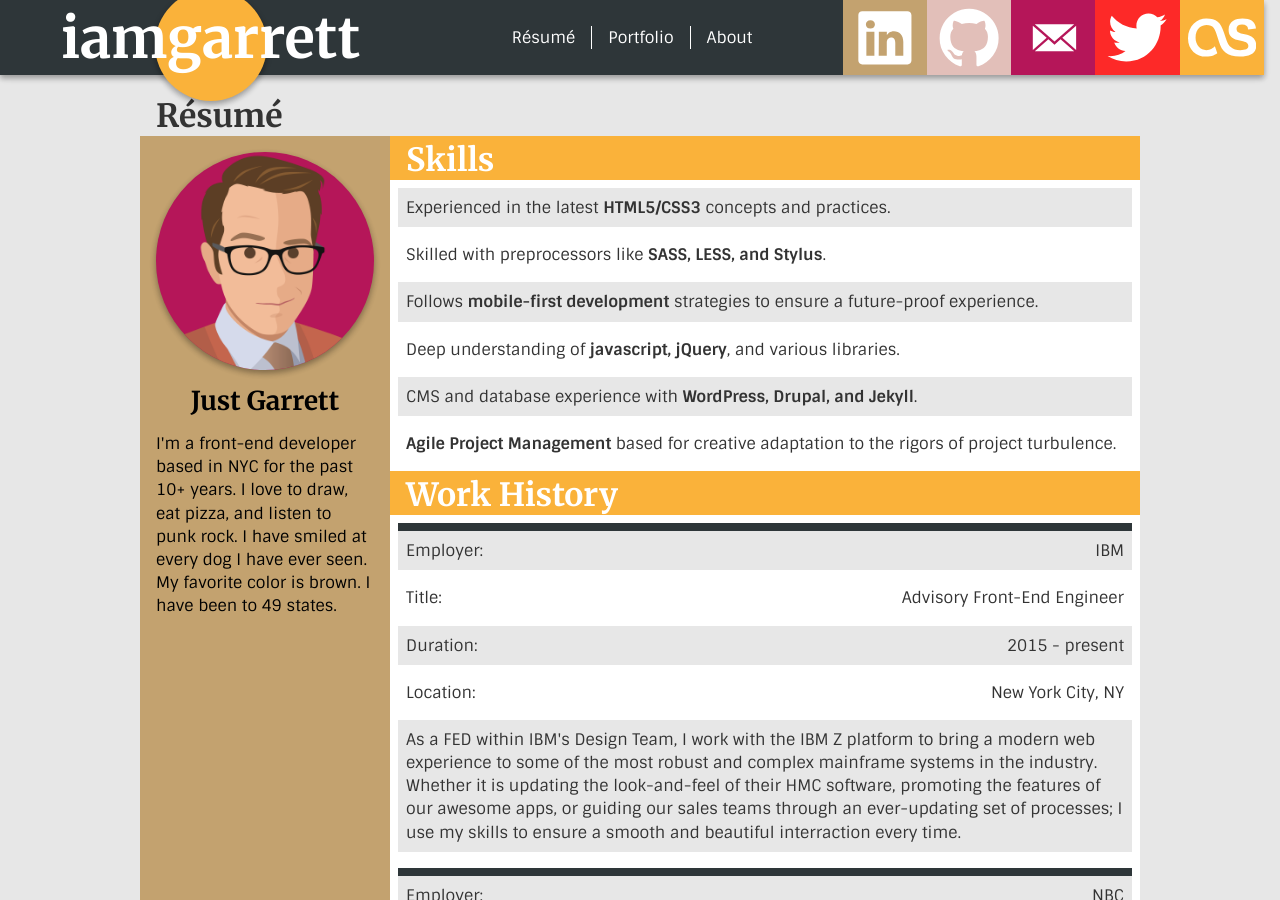
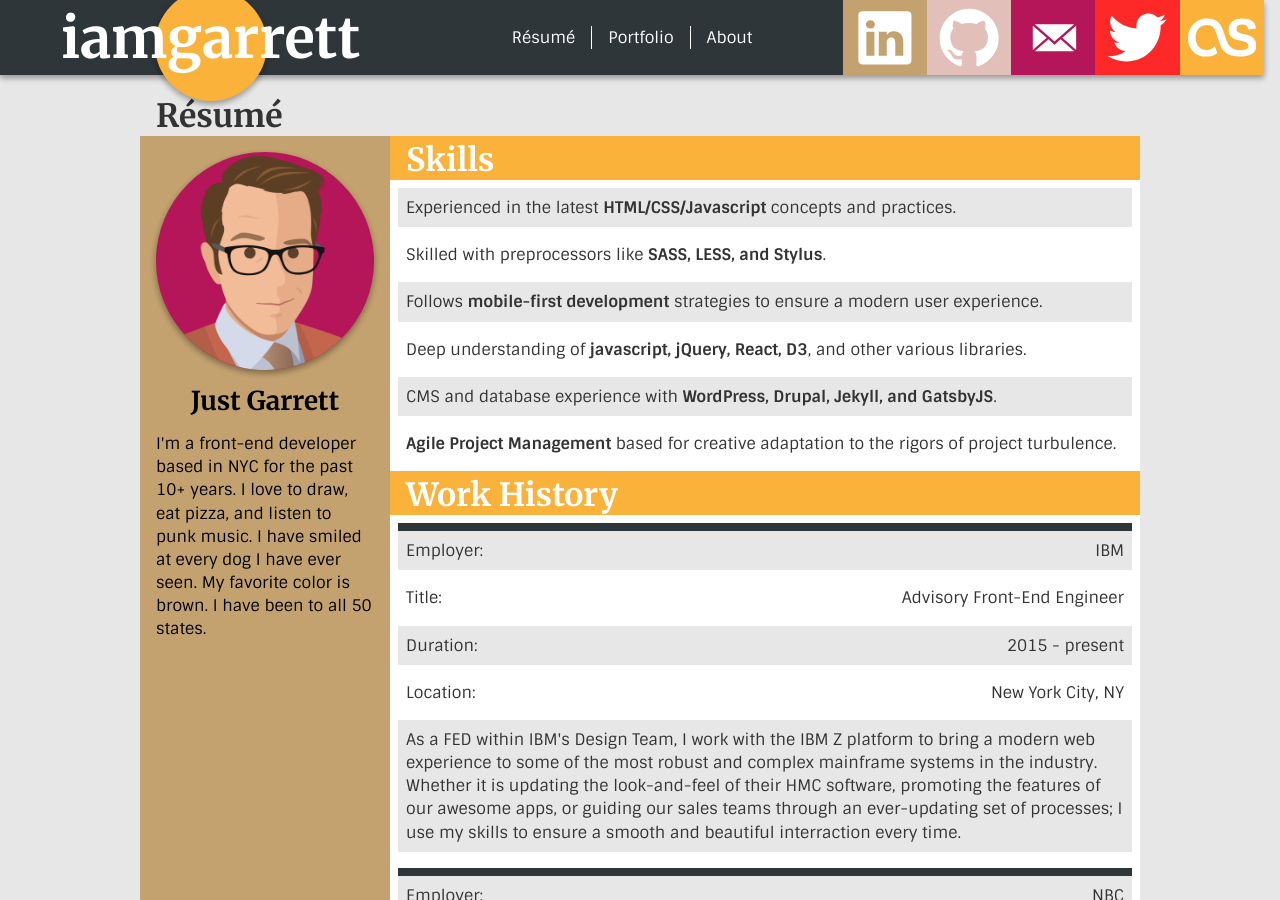
Before and after one commit to gvorbeck/iamgarrett-static, a Jekyll site: the page built from index.md, in a window 1280 px wide and 900 px high. Built offline with Jekyll 4.4.1, drawn with Linux system fonts in a browser that asks for light colours; some of the changed text lies outside the part shown.

Commit message:
minor content updates

```diff
--- a/_includes/footer.html
+++ b/_includes/footer.html
@@ -1,3 +1,3 @@
 <footer class="page__footer footer">
-    <p class="footer__copyright">Copyright &copy; 2018 Joseph Garrett Vorbeck.</p>
+    <p class="footer__copyright">Copyright &copy; 2019 Joseph Garrett Vorbeck.</p>
 </footer>
--- a/_layouts/home.html
+++ b/_layouts/home.html
@@ -3,9 +3,9 @@
 ---
 
 <section class="page__content">
-    {% include content-wrapper.html id="iamg-resume" title="Résumé" image="avatar-cutout.png" subtitle="Just Garrett" subtext="I'm a front-end developer based in NYC for the past 10+ years. I love to draw, eat pizza, and listen to punk rock. I have smiled at every dog I have ever seen. My favorite color is brown. I have been to 49 states." %}
+    {% include content-wrapper.html id="iamg-resume" title="Résumé" image="avatar-cutout.png" subtitle="Just Garrett" subtext="I'm a front-end developer based in NYC for the past 10+ years. I love to draw, eat pizza, and listen to punk music. I have smiled at every dog I have ever seen. My favorite color is brown. I have been to all 50 states." %}
 
-    {% include content-wrapper.html id="iamg-portfolio" title="Portfolio" image="analytics.png" subtitle="You Gotta Brag" subtext="Here is a selection of some of the latest projects I have worked on. Sometimes I develop projects outside of an official employer; either for myself or for a friend in need." %}
+    {% include content-wrapper.html id="iamg-portfolio" title="Portfolio" image="analytics.png" subtitle="You Gotta Brag" subtext="Here is a selection of some of the latest projects I have worked on" %}
 
     {% include content-wrapper.html id="iamg-about" title="About" image="settings.png" subtitle="The Right Tools" subtext="Making sure each project is built using the best tools for the job is essential. Work smart, not hard!" %}
 </section>
--- a/index.md
+++ b/index.md
@@ -34,11 +34,11 @@
 resume-sections:
 - section-title: Skills
   skills-list:
-  - skill: "Experienced in the latest <strong>HTML5/CSS3</strong> concepts and practices."
+  - skill: "Experienced in the latest <strong>HTML/CSS/Javascript</strong> concepts and practices."
   - skill: "Skilled with preprocessors like <strong>SASS, LESS, and Stylus</strong>."
-  - skill: "Follows <strong>mobile-first development</strong> strategies to ensure a future-proof experience."
-  - skill: "Deep understanding of <strong>javascript, jQuery</strong>, and various libraries."
-  - skill: "CMS and database experience with <strong>WordPress, Drupal, and Jekyll</strong>."
+  - skill: "Follows <strong>mobile-first development</strong> strategies to ensure a modern user experience."
+  - skill: "Deep understanding of <strong>javascript, jQuery, React, D3</strong>, and other various libraries."
+  - skill: "CMS and database experience with <strong>WordPress, Drupal, Jekyll, and GatsbyJS</strong>."
   - skill: "<strong>Agile Project Management</strong> based for creative adaptation to the rigors of project turbulence."
 - section-title: Work History
   work-history-list:
@@ -72,10 +72,10 @@
   url: http://ibm.biz/hmc-mobile
   image: portfolio-hmcmobile.png
   description: "When IBM's HMC platform released a new app meant to help mainframe admins manage their Z machines remotely, we needed to get the word out about all this app could handle. Here, users can learn about they no longer need to be tied to their desks in order to manage their vast systems."
-- title: I Love Music
-  url: https://gvorbeck.github.io/albums/
+- title: Opinions on Music
+  url: https://music.iamgarrett.com
   image: portfolio-ilovemusic.png
-  description: "To be honest, I just really wanted to test out dynamic color selection. Along with my love of music and penchant for making lists, I built out this nifty little site to see what I could make. Colors are determined by album cover images and the header stereo is entirely drawn with CSS! I will one day revisit this to build out a desktop interface, I promise."
+  description: "I have for most of my life made lists of my favorite records released each year. I don't pretend to be an authority on What Is Good, but with my love of music and penchant for making lists, I built out this nifty little site to keep track of it all."
 - title: Container Pricing for IBM Z
   url: https://gvorbeck.github.io/container-pricing/
   image: portfolio-container.png
```
Also changed, not shown: assets/portfolio-ilovemusic.png.
